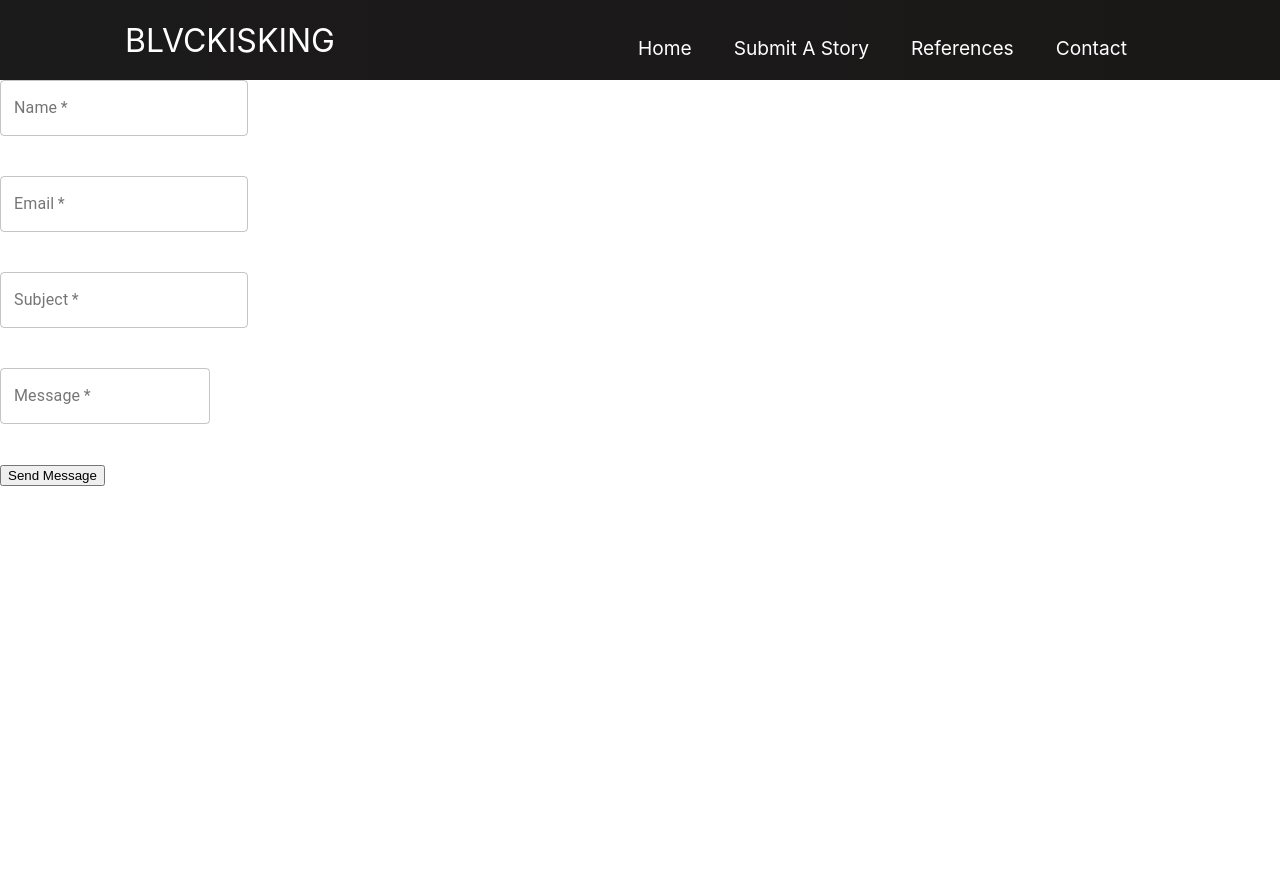
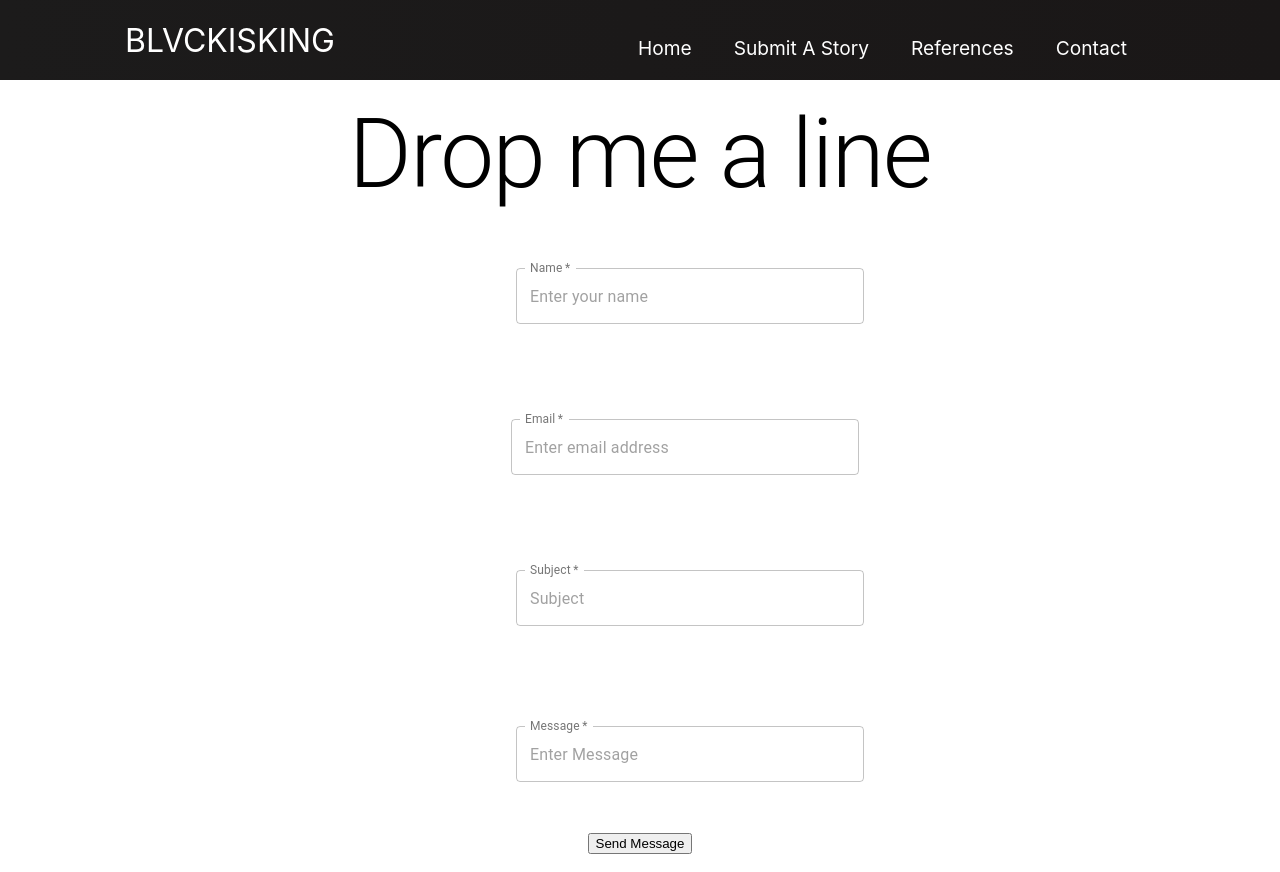
Before and after one commit to rcowe/blvckisking-web, a React (Create React App) app: page /contact in a window 1280 px wide. Before the commit the page ends 800 px from the top, so only its background shows below. Built offline with nearby package versions, Linux system fonts and the light colour scheme.

Commit message:
contact submit done

```diff
--- /dev/null
+++ b/src/components/Carousel-Submit.js
@@ -0,0 +1,78 @@
+import React from 'react';
+import Carousel from 'react-material-ui-carousel';
+import {makeStyles} from "@material-ui/core/styles";
+import {Paper} from "@material-ui/core";
+
+const useStyles = makeStyles({
+    root: {
+        maxWidth: 500,
+    },
+});
+
+function Example(props)
+
+{
+    const items = [
+        {
+            image: "https://res.cloudinary.com/di5thiyyl/image/upload/v1617857476/blvckisking-images/quote1_k7beyw.png"
+        },
+        {
+            image: "https://res.cloudinary.com/di5thiyyl/image/upload/v1617857476/blvckisking-images/quote13_qji290.png"
+        },
+        {
+            image: "https://res.cloudinary.com/di5thiyyl/image/upload/v1617857476/blvckisking-images/quote14_yeoy8c.png"
+        },
+        {
+            image: "https://res.cloudinary.com/di5thiyyl/image/upload/v1617857476/blvckisking-images/quote7_e2czdf.png"
+        },
+        {
+            image: "https://res.cloudinary.com/di5thiyyl/image/upload/v1617857476/blvckisking-images/quote3_mjcotw.png"
+        },
+        {
+            image: "https://res.cloudinary.com/di5thiyyl/image/upload/v1617857475/blvckisking-images/quote6_kpkkqw.png"
+        },
+        {
+            image: "https://res.cloudinary.com/di5thiyyl/image/upload/v1617857475/blvckisking-images/quote12_cg9vjw.png"
+        },
+        {
+            image: "https://res.cloudinary.com/di5thiyyl/image/upload/v1617857475/blvckisking-images/quote9_vfkrxj.png"
+        },
+        {
+            image: "https://res.cloudinary.com/di5thiyyl/image/upload/v1617857475/blvckisking-images/quote8_vgjgni.png"
+        },
+        {
+            image: "https://res.cloudinary.com/di5thiyyl/image/upload/v1617857475/blvckisking-images/quote5_vmyxcl.png"
+        },
+        {
+            image: "https://res.cloudinary.com/di5thiyyl/image/upload/v1617857475/blvckisking-images/quote11_jpedl1.png"
+        },
+        {
+            image: "https://res.cloudinary.com/di5thiyyl/image/upload/v1617857475/blvckisking-images/quote2_d9byfc.png"
+        },
+        {
+            image: "https://res.cloudinary.com/di5thiyyl/image/upload/v1617857475/blvckisking-images/quote10_mvliax.png"
+        },
+        {
+            image: "https://res.cloudinary.com/di5thiyyl/image/upload/v1617857475/blvckisking-images/quote4_jxptsa.png"
+        }
+    ]
+
+    return (
+        <Carousel>
+            {
+                items.map( (item, i) => <Item key={i} items={item.image} alt="image" /> )
+            }
+        </Carousel>
+    )
+}
+export default Example;
+
+function Item(props)
+{
+    const classes = useStyles();
+    return (
+        <Paper>
+            <img src={props.items} className={classes.root}/>
+        </Paper>
+    )
+}
--- a/src/components/pages/Contact.js
+++ b/src/components/pages/Contact.js
@@ -1,6 +1,8 @@
 import React, { Component } from "react";
 import axios from "axios";
 import TextField from "@material-ui/core/TextField";
+import Grid from '@material-ui/core/Grid';
+import {Typography} from "@material-ui/core";
 
 export default class Contact extends Component {
     state = {
@@ -69,8 +71,21 @@ export default class Contact extends Component {
     };
     render() {
         return (
+            <Grid container
+                  spacing={2}
+                  direction="column"
+                  alignItems="center"
+                  justify="center"
+                  style={{ minHeight: '100vh' }}
+            >
+                <Grid item>
+                    <Typography variant="h1" component="h2">
+                        Drop me a line
+                    </Typography>
+                </Grid>
                 <form className="contact-form" onSubmit={(e) => this.formSubmit(e)}>
 
+                    <Grid item>
                         <TextField
                             id="outlined-basic"
                             placeholder="Enter your name"
@@ -80,11 +95,16 @@ export default class Contact extends Component {
                             onChange={(e) => this.setState({ name: e.target.value })}
                             required
                             type="text"
+                            margin="normal"
+                            fullWidth
+                            InputLabelProps={{
+                                shrink: true,
+                            }}
+                            style={{ margin: 50 }}
                         />
-                <br />
-                <br />
-                <br />
+                    </Grid>
 
+                    <Grid item>
                         <TextField
                             id="outlined-basic"
                             label="Email"
@@ -95,45 +115,62 @@ export default class Contact extends Component {
                             error={this.state.emailError}
                             required
                             type="email"
+                            fullWidth
+                            InputLabelProps={{
+                                shrink: true,
+                            }}
+                            style={{ margin: 45 }}
                         />
-                <br />
-                <br />
-                <br />
+                    </Grid>
+
+                    <Grid item>
                         <TextField
                             id="outlined-basic"
-                    placeholder="Enter Subject"
+                            placeholder="Subject"
                             label="Subject"
                             variant="outlined"
                             value={this.state.subject}
                             onChange={(e) => this.setState({ subject: e.target.value })}
                             required
+                            type="text"
+                            fullWidth
+                            InputLabelProps={{
+                                shrink: true,
+                            }}
+                            style={{ margin: 50 }}
                         />
-                <br />
-                <br />
-                <br />
+                    </Grid>
 
+                    <Grid item>
                         <TextField
                             id="standard-multiline-flexible"
                             label="Message"
                             placeholder="Enter Message"
                             variant="outlined"
                             multiline
-                    rowsMax={4}
                             value={this.state.message}
                             onChange={(e) => this.setState({ message: e.target.value })}
                             required
                             type="text"
+                            fullWidth
+                            InputLabelProps={{
+                                shrink: true,
+                            }}
+                            style={{ margin: 50 }}
                         />
-                <br />
-                <br />
-                <br />
+                    </Grid>
 
+                    <Grid item align="center">
                         <div className="button--container">
-                    <button type="Send Email" className="button button-primary">
+                            <button type="Send Story" className="button button-primary">
                                 {this.state.buttonText}
                             </button>
                         </div>
+                    </Grid>
                 </form>
+
+            </Grid>
+
         )
     }
 }
--- a/src/components/pages/Home.js
+++ b/src/components/pages/Home.js
@@ -3,7 +3,9 @@ import {makeStyles} from "@material-ui/core";
 import Grid from '@material-ui/core/Grid';
 import Paper from '@material-ui/core/Paper';
 import CardsEvents from '../reuse/Cards-Events';
-import Carousel from "../Carousel";
+import Carousel from "../Carousel-Home";
+import Typography from '@material-ui/core/Typography';
+
 
 const styles = {
     paper: {
@@ -31,7 +33,9 @@ export default function Home () {
             </Grid>
             <Grid item xs={12}>
                 <Paper className={classes.paper}>
-                    Pre-Slavery 3100 BC - 1600
+                    <Typography>
+                        Pre-Slavery 3100 BC - 1600
+                    </Typography>
                     <CardsEvents />
                 </Paper>
             </Grid>
--- a/src/components/pages/References.js
+++ b/src/components/pages/References.js
@@ -2,7 +2,7 @@ import React from 'react';
 import TextField from '@material-ui/core/TextField';
 import Autocomplete from '@material-ui/lab/Autocomplete';
 
-// Top 100 films as rated by IMDb users. http://www.imdb.com/chart/top
+
 const randomtest = [
     { title: 'The Shawshank Redemption', year: 1994 },
     { title: 'The Godfather', year: 1972 },
--- a/src/components/pages/Submit.js
+++ b/src/components/pages/Submit.js
@@ -2,23 +2,8 @@ import React, { Component } from "react";
 import axios from "axios";
 import TextField from "@material-ui/core/TextField";
 import Grid from '@material-ui/core/Grid';
-import {makeStyles} from "@material-ui/core";
-import Paper from '@material-ui/core/Paper';
-import Slider from '../Slider';
+import Carousel from '../Carousel-Submit';
 
-const styles = {
-    paper: {
-        padding: "2vw",
-        textAlign: "center",
-        color: "#000000",
-        whiteSpace: "nowrap",
-        background: "#A0DB9E",
-        marginTop: "2vh",
-        marginBottom: "2vh"
-    }
-};
-
-const useStyles = makeStyles(styles);
 
 export default class Submit extends Component {
 
@@ -90,19 +75,18 @@ export default class Submit extends Component {
     render() {
         return (
             <Grid container
-                  spacing={6}
+                  spacing={2}
                   direction="column"
                   alignItems="center"
                   justify="center"
                   style={{ minHeight: '100vh' }}
             >
-                <Grid item xl={12}>
-                    <Paper className={useStyles.paper}>
-                        <Slider />
-                    </Paper>
+                <Grid item xs={12} align="center">
+                        <Carousel />
                 </Grid>
-                <Grid item sm={12} background-color="#A0DB9E">
-                        <form className="contact-form" onSubmit={(e) => this.formSubmit(e)}>
+                <form className="contact-form" onSubmit={(e) => this.formSubmit(e)}>
+
+                        <Grid item>
                             <TextField
                                 id="outlined-basic"
                                 placeholder="Enter your name"
@@ -112,12 +96,16 @@ export default class Submit extends Component {
                                 onChange={(e) => this.setState({ name: e.target.value })}
                                 required
                                 type="text"
+                                margin="normal"
+                                fullWidth
+                                InputLabelProps={{
+                                    shrink: true,
+                                }}
+                                style={{ margin: 50 }}
+                            />
+                        </Grid>
 
-                            />
-                            <br />
-                            <br />
-                            <br />
-
+                        <Grid item>
                             <TextField
                                 id="outlined-basic"
                                 label="Email"
@@ -128,10 +116,15 @@ export default class Submit extends Component {
                                 error={this.state.emailError}
                                 required
                                 type="email"
+                                fullWidth
+                                InputLabelProps={{
+                                    shrink: true,
+                                }}
+                                style={{ margin: 45 }}
                             />
-                            <br />
-                            <br />
-                            <br />
+                        </Grid>
+
+                        <Grid item>
                             <TextField
                                 id="outlined-basic"
                                 placeholder="Who is this story about"
@@ -140,35 +133,45 @@ export default class Submit extends Component {
                                 value={this.state.subject}
                                 onChange={(e) => this.setState({ subject: e.target.value })}
                                 required
+                                type="text"
+                                fullWidth
+                                InputLabelProps={{
+                                    shrink: true,
+                                }}
+                                style={{ margin: 50 }}
                             />
-                            <br />
-                            <br />
-                            <br />
+                        </Grid>
 
+                        <Grid item>
                             <TextField
                                 id="standard-multiline-flexible"
                                 label="Message"
                                 placeholder="Enter Message"
                                 variant="outlined"
                                 multiline
-                                rowsMax={4}
                                 value={this.state.message}
                                 onChange={(e) => this.setState({ message: e.target.value })}
                                 required
                                 type="text"
+                                fullWidth
+                                InputLabelProps={{
+                                    shrink: true,
+                                }}
+                                style={{ margin: 50 }}
                             />
-                            <br />
-                            <br />
-                            <br />
+                        </Grid>
 
+                        <Grid item xs={12} sm={12} md={8} align="center">
                             <div className="button--container">
                                 <button type="Send Story" className="button button-primary">
                                     {this.state.buttonText}
                                 </button>
                             </div>
-                        </form>
-                </Grid>
+                        </Grid>
+
+                </form>
             </Grid>
+
         )
     }
 }
```
Also changed, not shown: src/components/Carousel-Home.js (renamed from src/components/Carousel.js). Lines whose indentation alone changed are shown as unchanged.
